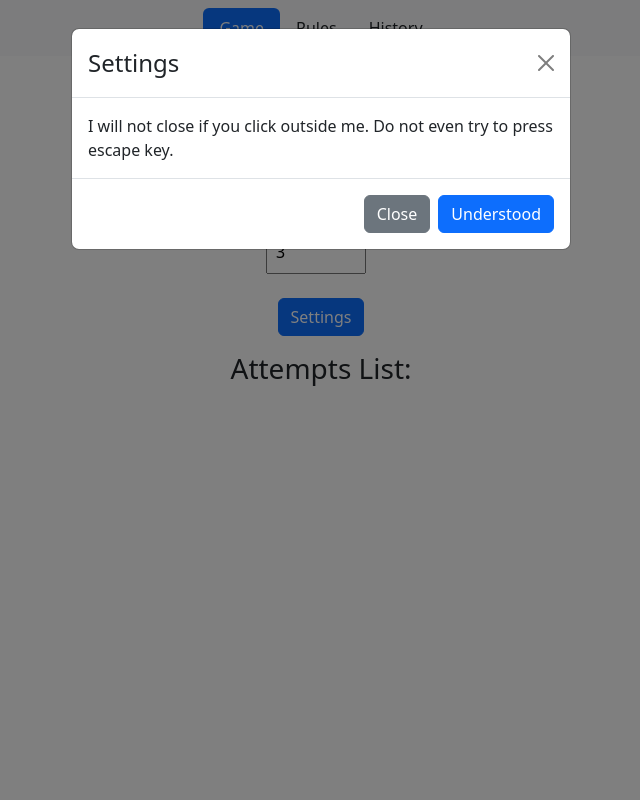
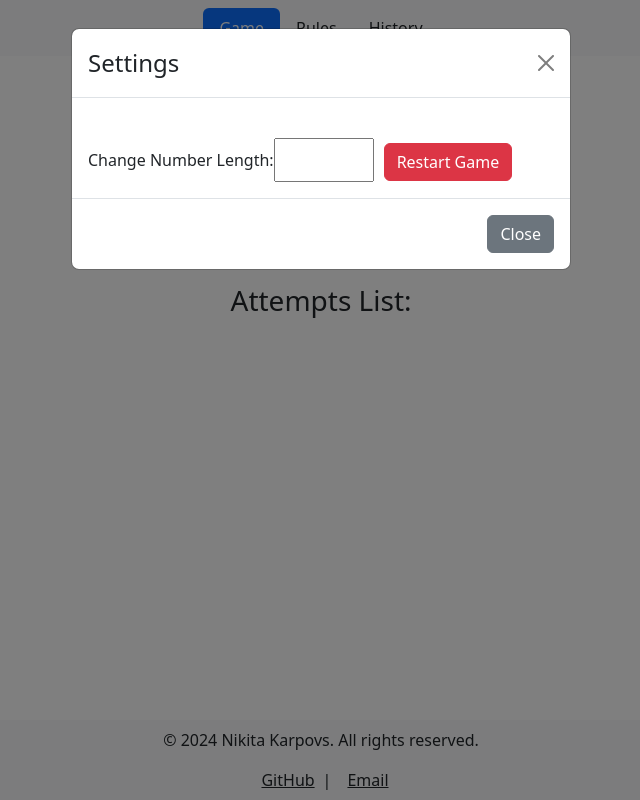
Before and after one commit to ImWeffi/Bulls_Cows, a React (Create React App) app: page /game in a window 1280 px wide. Both pictures are taken after a click on the button "Settings". Shown: the whole page, without its empty margins (319-959 px from the left). Built offline with nearby package versions, Linux system fonts and the light colour scheme.

Commit message:
Added footer and fixed react modal

```diff
--- /dev/null
+++ b/src/components/Footer.jsx
@@ -0,0 +1,30 @@
+import React from "react";
+import "bootstrap/dist/css/bootstrap.min.css";
+
+const Footer = () => {
+  const email = "nikita.karpovs2004@inbox.lv";
+
+  return (
+    <footer className="bg-light text-dark text-center p-2 fixed-bottom">
+      <div className="container">
+        <p>&copy; 2024 Nikita Karpovs. All rights reserved.</p>
+        <div>
+          <a
+            href="https://github.com/ImWeffi"
+            target="_blank"
+            rel="noopener noreferrer"
+            className="text-dark mx-2"
+          >
+            GitHub
+          </a>
+          |
+          <a href={`mailto:${email}`} className="text-dark ms-3">
+            Email
+          </a>
+        </div>
+      </div>
+    </footer>
+  );
+};
+
+export default Footer;
--- a/src/components/SettingsModal.jsx
+++ b/src/components/SettingsModal.jsx
@@ -1,13 +1,12 @@
-import { useState } from 'react';
-import Button from 'react-bootstrap/Button';
-import Modal from 'react-bootstrap/Modal';
+import React, { useState } from "react";
+import Modal from "react-bootstrap/Modal";
+import Button from "react-bootstrap/Button";
 
-function SettingsModal() {
+function SettingsModal({ onRestart, onNumberLengthChange }) {
   const [show, setShow] = useState(false);
 
   const handleClose = () => setShow(false);
   const handleShow = () => setShow(true);
-
 
   return (
     <>
@@ -25,14 +24,25 @@ function SettingsModal() {
           <Modal.Title>Settings</Modal.Title>
         </Modal.Header>
         <Modal.Body>
-          I will not close if you click outside me. Do not even try to press
-          escape key.
+          <br />
+
+          <label htmlFor="numberLength">Change Number Length:</label>
+          <input
+            id="numberLength"
+            type="number"
+            min="1"
+            max="10"
+            onChange={(e) => onNumberLengthChange(e.target.value)}
+            required
+          />
+          <Button variant="danger" onClick={onRestart}>
+            Restart Game
+          </Button>
         </Modal.Body>
         <Modal.Footer>
           <Button variant="secondary" onClick={handleClose}>
             Close
           </Button>
-          <Button variant="primary">Understood</Button>
         </Modal.Footer>
       </Modal>
     </>
--- a/src/pages/Game.jsx
+++ b/src/pages/Game.jsx
@@ -4,6 +4,7 @@ import "bootstrap/dist/css/bootstrap.min.css";
 import "../styles/Game.css";
 import AttemptsList from "../components/AttemptsList";
 import SettingsModal from "../components/SettingsModal";
+import Footer from "../components/Footer";
 
 const Game = (props) => {
   const [numberLength, setNumberLength] = useState(3);
@@ -38,10 +39,6 @@ const Game = (props) => {
         setGuess(value);
       }
     }
-  }
-
-  function handleNumberLengthChange(event) {
-    setNumberLength(event.target.value);
   }
 
   function calculateBullsAndCows() {
@@ -109,6 +106,14 @@ const Game = (props) => {
     startNewGame(numberLength);
   }, [numberLength]);
 
+  const handleRestart = () => {
+    startNewGame(numberLength);
+  };
+
+  const handleNumberLengthChangeModal = (newNumberLength) => {
+    startNewGame(newNumberLength);
+  };
+
   console.log("Random number:" + randomNumber);
   console.log("Number length:" + numberLength);
 
@@ -140,28 +145,20 @@ const Game = (props) => {
             You play <strong>{timer} </strong>seconds
           </p>
           <p>
-            your number length:<strong>{numberLength}</strong>
+            Your number length:<strong>{numberLength}</strong>
           </p>
         </form>
 
-        <form>
-          <input
-            id="numberLengthChange"
-            type="number"
-            value={numberLength}
-            onChange={handleNumberLengthChange}
-            max="10"
-            min="1"
-            required
+        <div>
+          <SettingsModal
+            onRestart={handleRestart}
+            onNumberLengthChange={handleNumberLengthChangeModal}
           />
-        </form>
-        <br></br>
-        <div>
-          <SettingsModal/>
         </div>
         <p>{feedback}</p>
         <AttemptsList attempts={attempts} />
       </div>
+      <Footer />
     </>
   );
 };
--- a/src/pages/History.jsx
+++ b/src/pages/History.jsx
@@ -1,19 +1,24 @@
+import Footer from "../components/Footer";
 import Header from "../components/Header";
-import 'bootstrap/dist/css/bootstrap.min.css';
+import "bootstrap/dist/css/bootstrap.min.css";
 
-const History = ({attempts}) => {
+const History = ({ attempts }) => {
   return (
+    <>
       <div>
         <Header />
         <div className="history">
           <h2>Game History</h2>
           <ul>
-        {attempts && attempts.map((attempt, index) => (
+            {attempts &&
+              attempts.map((attempt, index) => (
                 <li key={index}>{attempt.attemptResult}</li>
               ))}
           </ul>
         </div>
       </div>
+      <Footer />
+    </>
   );
 };
 
--- a/src/pages/Rules.jsx
+++ b/src/pages/Rules.jsx
@@ -1,38 +1,47 @@
 import Header from "../components/Header";
-import '../styles/Rules.css'
-import 'bootstrap/dist/css/bootstrap.min.css';
+import "../styles/Rules.css";
+import "bootstrap/dist/css/bootstrap.min.css";
+import Footer from "../components/Footer";
+
 const Rules = () => {
-
-return (<>
-    <Header/>
+  return (
+    <>
+      <Header />
       <div className="rules-container">
         <h1 className="rules-heading">Rules of the "Bulls and Cows" Game</h1>
         <p>
           "Bulls and Cows" is a logical game for two players, where one player
-        thinks of a three-digit number, and the other player must guess this number.
+          thinks of a three-digit number, and the other player must guess this
+          number.
         </p>
         <p>
-        The player makes a guess, and the first player reveals the number of "bulls"
-        (correct digits in correct positions) and "cows" (correct digits in
-        incorrect positions).
+          The player makes a guess, and the first player reveals the number of
+          "bulls" (correct digits in correct positions) and "cows" (correct
+          digits in incorrect positions).
         </p>
         <p>
-        The goal of the player is to guess the hidden number in the minimum number of moves.
+          The goal of the player is to guess the hidden number in the minimum
+          number of moves.
         </p>
         <h2 className="sub-heading">Rules:</h2>
         <ul className="rules-list">
           <li>The hidden number consists of three digits.</li>
           <li>Digits cannot be repeated in the hidden number.</li>
-        <li>The player makes a guess, and they are informed about bulls and cows.</li>
+          <li>
+            The player makes a guess, and they are informed about bulls and
+            cows.
+          </li>
           <li>The game continues until the player guesses the number.</li>
         </ul>
         <p>
-        Good luck in guessing the number and winning the "Bulls and Cows" game!
+          Good luck in guessing the number and winning the "Bulls and Cows"
+          game!
         </p>
       </div>
 
-
-</>);
-}
+      <Footer />
+    </>
+  );
+};
 
 export default Rules;
```
Lines whose indentation alone changed are shown as unchanged.
